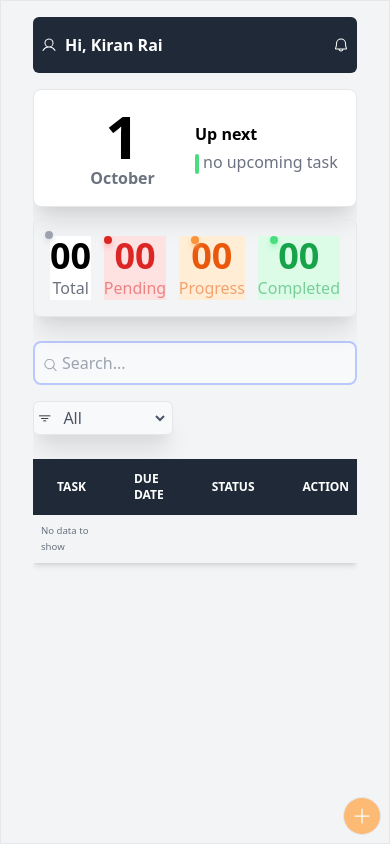
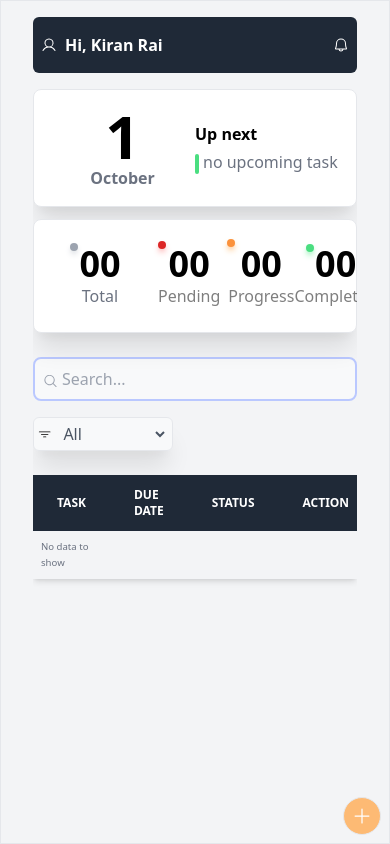
Before and after one commit to raikiran07/task-manager, a React (Vite) app: page / in a window 390 px wide. Built offline with nearby package versions, Linux system fonts and the light colour scheme.

Commit message:
responsive design fixed

```diff
--- a/src/component/TotalCard.jsx
+++ b/src/component/TotalCard.jsx
@@ -23,23 +23,23 @@ const TotalCard = () => {
 
   },[tasks])
   return (
-    <div className='border flex items-center justify-between p-4 rounded-lg mt-3 md:mt-[-30px] shadow-customShadow md:p-0 md:border-none md:shadow-none lg:justify-start md:gap-1 lg:gap-2'>
-        <div className="total text-center md:min-w-[120px] lg:min-w-[120px] md:border md:p-6 md:rounded-md md:shadow-customShadow relative bg-white md:hover:translate-y-[-10px] md:transition-all md:ease-linear cursor-pointer">
+    <div className='border flex bg-white md:bg-transparent items-center justify-between p-4 rounded-lg mt-3 lg:mt-[-30px] shadow-customShadow md:p-0 md:border-none md:shadow-none lg:justify-start md:gap-1 lg:gap-2'>
+        <div className="total text-center min-w-[100px] md:min-w-[120px] lg:min-w-[120px] md:border md:p-6 rounded-md md:shadow-customShadow relative bg-white md:hover:translate-y-[-10px] md:transition-all md:ease-linear cursor-pointer">
             <h2 className='text-4xl font-semibold'>{`${total < 10 ? '0' : ''}`}{total}</h2>
             <p className='text-gray-500'>Total</p>
-            <div className='absolute top-[-5px] left-[-5px] md:top-2 md:left-2 w-2 h-2 bg-gray-400 rounded-full shadow-md shadow-gray-300'></div>
+            <div className='absolute top-[-1px] left-[20px] md:top-2 md:left-2 w-2 h-2 bg-gray-400 rounded-full shadow-md shadow-gray-300'></div>
         </div>
-        <div className="pending md:min-w-[120px] text-center lg:min-w-[120px] md:border md:p-6 md:rounded-md md:shadow-customShadow relative bg-red-100 text-red-600 md:hover:translate-y-[-10px] md:transition-all md:ease-linear cursor-pointer">
+        <div className="pending p-2 md:min-w-[120px] text-center lg:min-w-[120px] md:border md:p-6 md:rounded-md md:shadow-customShadow relative md:bg-red-100 md:text-red-600 md:hover:translate-y-[-10px] md:transition-all md:ease-linear cursor-pointer">
             <h2 className='text-4xl font-semibold'>{`${pending < 10 ? '0' : ''}`}{pending}</h2>
             <p className='opacity-50'>Pending</p>
-            <div className='absolute top-0 md:top-2 md:left-2 w-2 h-2 bg-red-600 rounded-full shadow-md shadow-red-300'></div>
+            <div className='absolute top-[5px] md:top-2 md:left-2 w-2 h-2 bg-red-600 rounded-full shadow-md shadow-red-300'></div>
         </div>
-        <div className="com md:hover:translate-y-[-10px] md:transition-all md:ease-linearpleted md:min-w-[120px] lg:min-w-[100px] text-center  md:border md:p-6 md:rounded-md md:shadow-customShadow relative bg-orange-100 text-orange-600 cursor-pointer">
+        <div className="com md:hover:translate-y-[-10px] md:transition-all md:ease-linearpleted md:min-w-[120px] lg:min-w-[100px] text-center  md:border md:p-6 md:rounded-md md:shadow-customShadow relative md:bg-orange-100 md:text-orange-600 cursor-pointer">
             <h2 className='text-4xl font-semibold'>{`${inprogress < 10 ? '0' : ''}`}{inprogress}</h2>
             <p className='opacity-50'>Progress</p>
-            <div className='absolute top-0 left-3 md:top-2 md:left-2 w-2 h-2 bg-orange-400 rounded-full shadow-md shadow-orange-300'></div>
+            <div className='absolute top-[-5px] left-[-1px] md:top-2 md:left-2 w-2 h-2 bg-orange-400 rounded-full shadow-md shadow-orange-300'></div>
         </div>
-        <div className="completed md:min-w-[120px] lg:min-w-[120px] text-center md:border md:p-6 md:rounded-md md:shadow-customShadow relative bg-green-100 md:hover:translate-y-[-10px] md:transition-all md:ease-linear cursor-pointer text-green-600">
+        <div className="completed md:min-w-[120px] lg:min-w-[120px] text-center md:border md:p-6 md:rounded-md md:shadow-customShadow relative md:bg-green-100 md:hover:translate-y-[-10px] md:transition-all md:ease-linear cursor-pointer md:text-green-600">
             <h2 className='text-4xl font-semibold'>{`${completed < 10 ? '0' : ''}`}{completed}</h2>
             <p className='opacity-50'>Completed</p>
             <div className='absolute top-0 left-3 md:top-2 md:left-2 w-2 h-2 bg-green-400 rounded-full shadow-md shadow-green-300'></div>
--- a/src/component/UpcomingTask.jsx
+++ b/src/component/UpcomingTask.jsx
@@ -50,7 +50,7 @@ const UpcomingTask = () => {
             }
             {
               upcomingList.map(task=>{
-                return <p className="before:content-[''] relative before:w-1 before:h-5 before:bg-red-400 before:absolute before:left-[-8px] before:bottom-0 mt-1 ml-2 before:rounded-md text-gray-400">
+                return <p className="text-xxs md:text-xs before:content-[''] relative before:w-1 before:h-4 before:bg-red-400 before:absolute before:left-[-8px] before:bottom-0 mt-1 ml-2 before:rounded-md text-gray-400">
                   {
                     task.title
                   }
```
